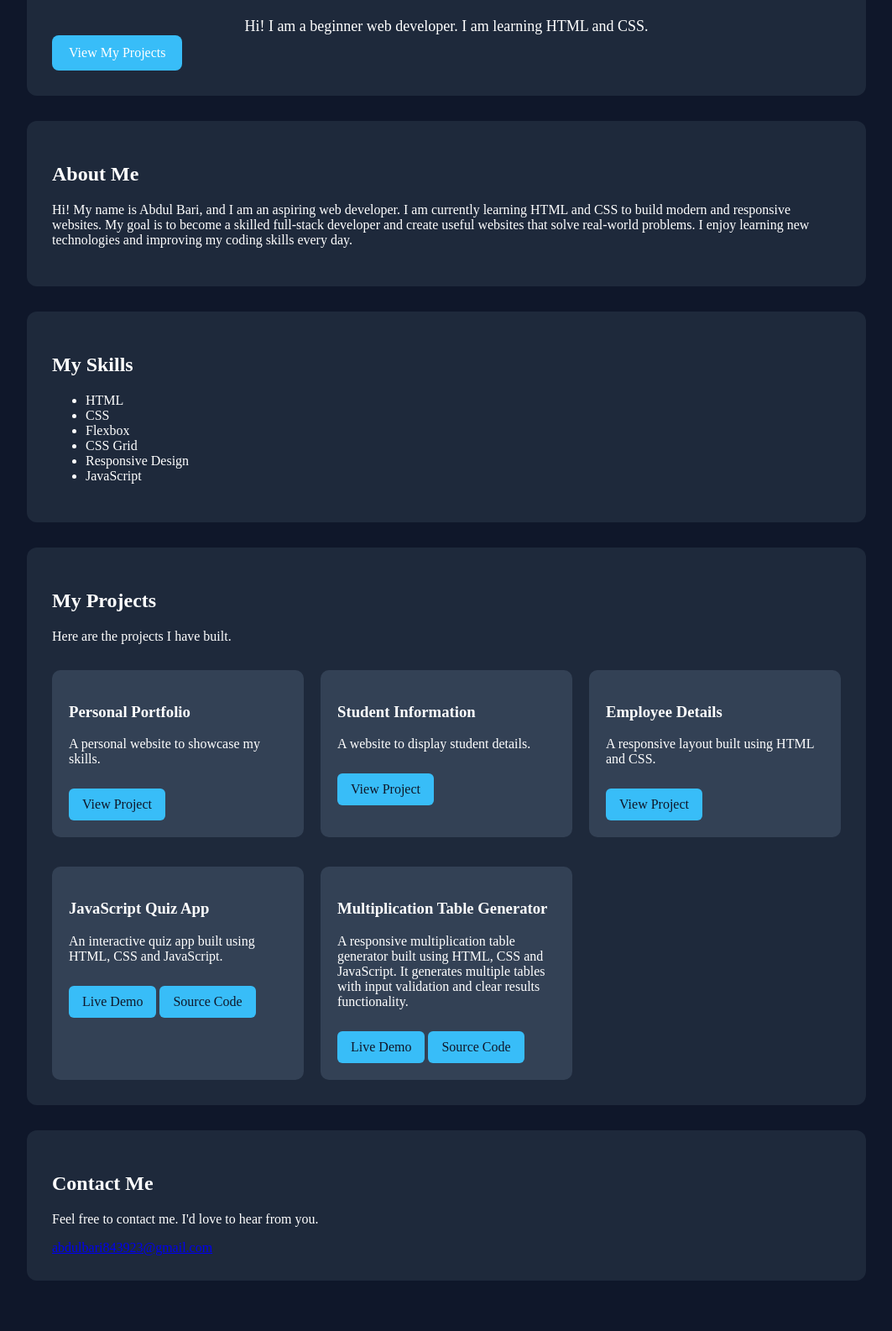
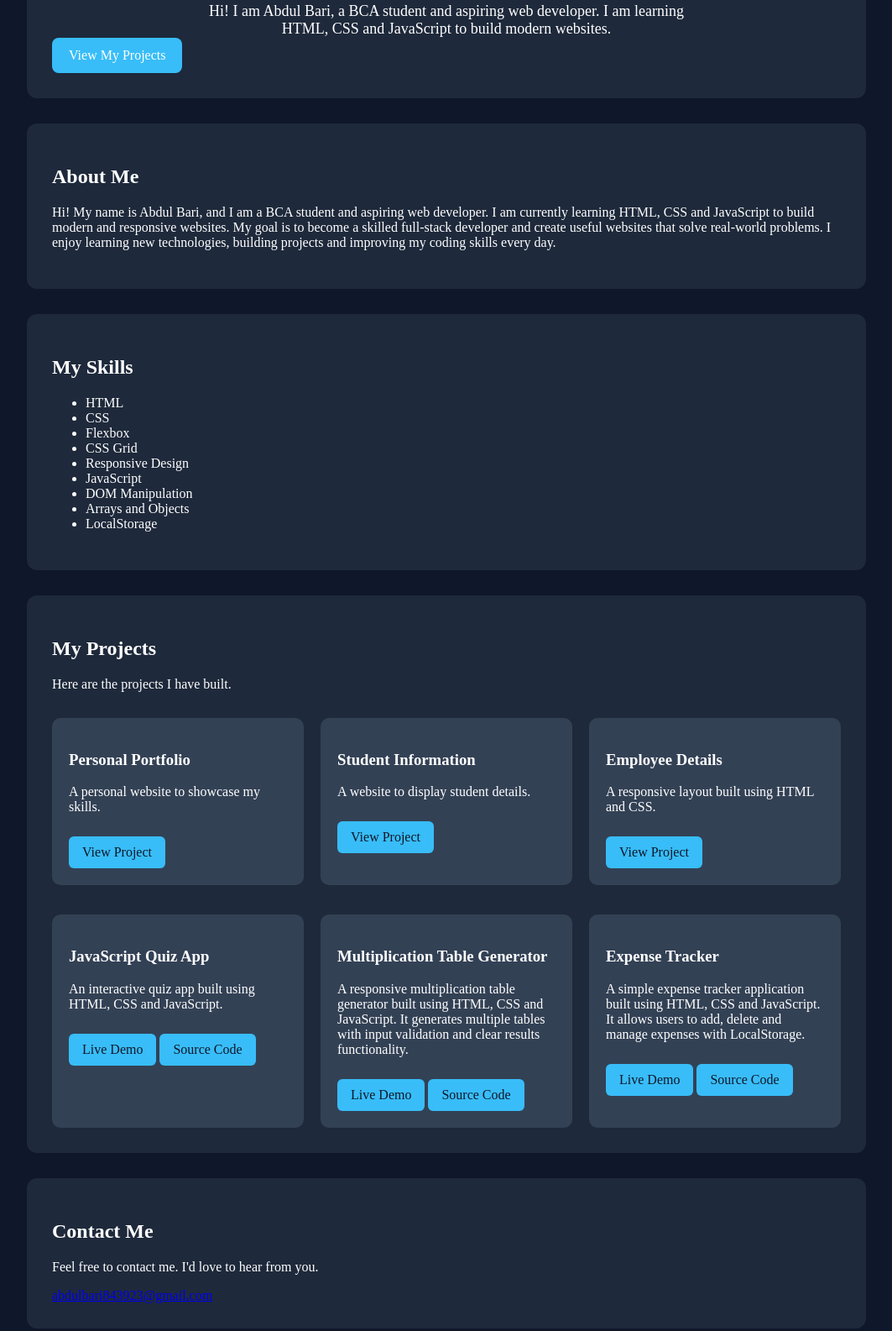
Before and after one commit to abdulbari843923-collab/my-portfolio, a plain HTML site: page index.html in a window 1280 px wide. Shown: the part 226-1811 px from the top of the page at 84% size, without its empty margins (108-1171 px from the left). Drawn offline with Linux system fonts and the light colour scheme; a script that the page names is missing.

Commit message:
Update portfolio with Expense Tracker project

````diff
--- a/index.html
+++ b/index.html
@@ -1,15 +1,19 @@
-```html
 <!DOCTYPE html>
 <html lang="en">
+
 <head>
     <meta charset="UTF-8">
     <meta name="viewport" content="width=device-width, initial-scale=1.0">
+
     <title>My Portfolio</title>
+
     <link rel="stylesheet" href="style.css">
     <script src="script.js" defer></script>
 </head>
+
 <body>
 
+    <!-- Navbar -->
     <nav class="navbar">
         <a href="#home">Home</a>
         <a href="#about">About</a>
@@ -18,30 +22,49 @@
         <a href="#contact">Contact</a>
     </nav>
 
+
+    <!-- Home Section -->
     <section id="home">
+
         <h1>Welcome to my Portfolio</h1>
+
         <p class="intro">
-            Hi! I am a beginner web developer.
-            I am learning HTML and CSS.
+            Hi! I am Abdul Bari, a BCA student and aspiring web developer.
+            I am learning HTML, CSS and JavaScript to build modern websites.
         </p>
+
         <a href="#projects" class="btn">View My Projects</a>
+
     </section>
 
+
+    <!-- About Section -->
     <section id="about">
+
         <h2>About Me</h2>
+
         <p>
-            Hi! My name is Abdul Bari, and I am an aspiring web developer.
-            I am currently learning HTML and CSS to build modern and
-            responsive websites.
-            My goal is to become a skilled full-stack developer and
-            create useful websites that solve real-world problems.
-            I enjoy learning new technologies and improving my
-            coding skills every day.
+            Hi! My name is Abdul Bari, and I am a BCA student
+            and aspiring web developer.
+
+            I am currently learning HTML, CSS and JavaScript
+            to build modern and responsive websites.
+
+            My goal is to become a skilled full-stack developer
+            and create useful websites that solve real-world problems.
+
+            I enjoy learning new technologies, building projects
+            and improving my coding skills every day.
         </p>
+
     </section>
 
+
+    <!-- Skills Section -->
     <section id="skills">
+
         <h2>My Skills</h2>
+
         <ul>
             <li>HTML</li>
             <li>CSS</li>
@@ -49,42 +72,74 @@
             <li>CSS Grid</li>
             <li>Responsive Design</li>
             <li>JavaScript</li>
+            <li>DOM Manipulation</li>
+            <li>Arrays and Objects</li>
+            <li>LocalStorage</li>
         </ul>
+
     </section>
 
+
+    <!-- Projects Section -->
     <section id="projects">
+
         <h2>My Projects</h2>
+
         <p>Here are the projects I have built.</p>
 
         <div class="project-container">
 
+
             <!-- Project 1 -->
             <div class="project-card project1">
+
                 <h3>Personal Portfolio</h3>
+
                 <p>A personal website to showcase my skills.</p>
-                <a href="#" class="project-link">View Project</a>
+
+                <a href="#" class="project-link">
+                    View Project
+                </a>
+
             </div>
+
 
             <!-- Project 2 -->
             <div class="project-card project2">
+
                 <h3>Student Information</h3>
+
                 <p>A website to display student details.</p>
-                <a href="#" class="project-link">View Project</a>
+
+                <a href="#" class="project-link">
+                    View Project
+                </a>
+
             </div>
+
 
             <!-- Project 3 -->
             <div class="project-card project3">
+
                 <h3>Employee Details</h3>
+
                 <p>A responsive layout built using HTML and CSS.</p>
+
                 <a href="../Employee Details/index.html"
                    class="project-link">
+
                     View Project
+
                 </a>
+
             </div>
+
 
             <!-- Project 4 -->
             <div class="project-card project4">
+
                 <h3>JavaScript Quiz App</h3>
+
                 <p>
                     An interactive quiz app built using
                     HTML, CSS and JavaScript.
@@ -94,19 +149,26 @@
                    class="project-link"
                    target="_blank"
                    rel="noopener noreferrer">
+
                     Live Demo
+
                 </a>
 
                 <a href="https://github.com/abdulbari843923-collab/quiz-app"
                    class="project-link"
                    target="_blank"
                    rel="noopener noreferrer">
+
                     Source Code
+
                 </a>
+
             </div>
+
 
             <!-- Project 5 -->
             <div class="project-card project5">
+
                 <h3>Multiplication Table Generator</h3>
 
                 <p>
@@ -119,29 +181,76 @@
                    class="project-link"
                    target="_blank"
                    rel="noopener noreferrer">
+
                     Live Demo
+
                 </a>
 
                 <a href="https://github.com/abdulbari843923-collab/multiplication-generator"
                    class="project-link"
                    target="_blank"
                    rel="noopener noreferrer">
+
                     Source Code
+
                 </a>
+
             </div>
 
+
+            <!-- Project 6 -->
+            <div class="project-card project6">
+
+                <h3>Expense Tracker</h3>
+
+                <p>
+                    A simple expense tracker application built using
+                    HTML, CSS and JavaScript. It allows users to add,
+                    delete and manage expenses with LocalStorage.
+                </p>
+
+                <a href="https://abdulbari843923-collab.github.io/Expense-Tracker-/"
+                   class="project-link"
+                   target="_blank"
+                   rel="noopener noreferrer">
+
+                    Live Demo
+
+                </a>
+
+                <a href="https://github.com/abdulbari843923-collab/Expense-Tracker-"
+                   class="project-link"
+                   target="_blank"
+                   rel="noopener noreferrer">
+
+                    Source Code
+
+                </a>
+
+            </div>
+
+
         </div>
+
     </section>
 
+
+    <!-- Contact Section -->
     <section id="contact">
+
         <h2>Contact Me</h2>
-        <p>Feel free to contact me. I'd love to hear from you.</p>
+
+        <p>
+            Feel free to contact me. I'd love to hear from you.
+        </p>
 
         <a href="mailto:abdulbari843923@gmail.com">
             abdulbari843923@gmail.com
         </a>
+
     </section>
 
+
 </body>
+
 </html>
-```
````
